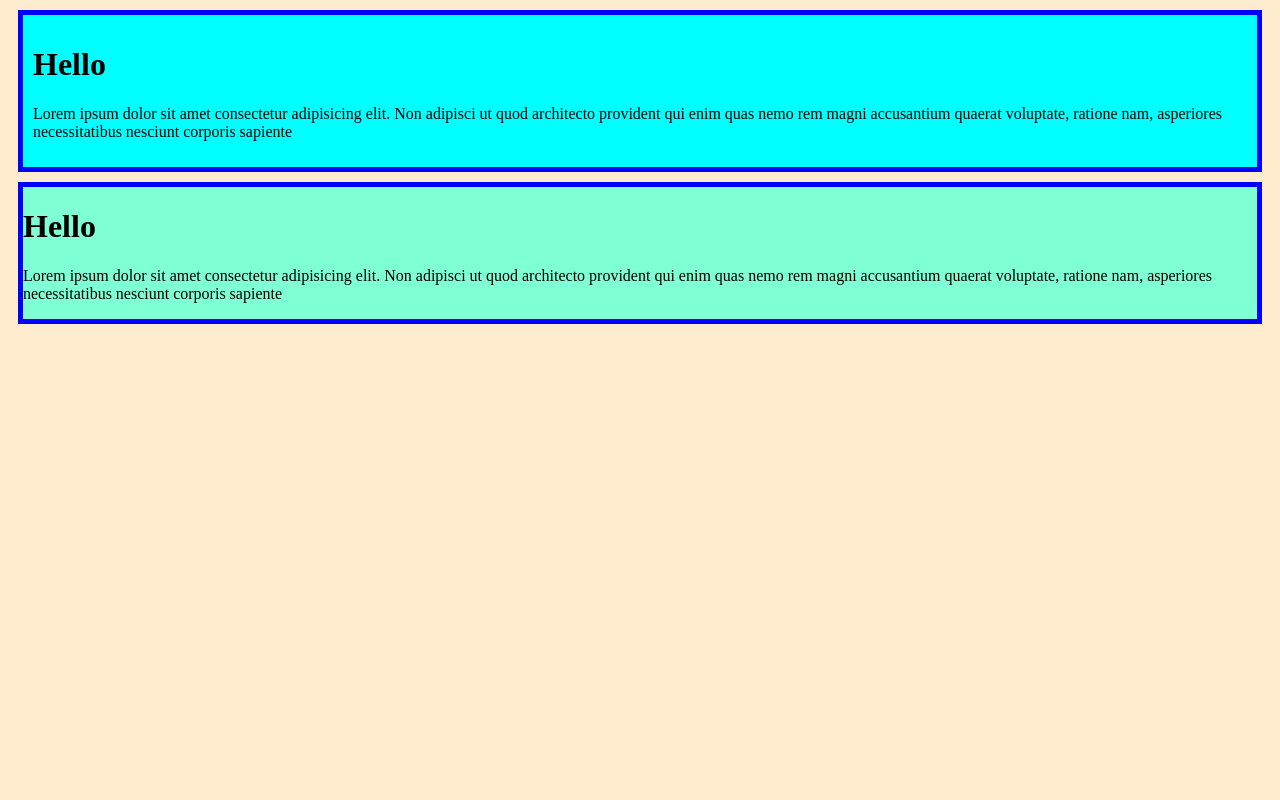
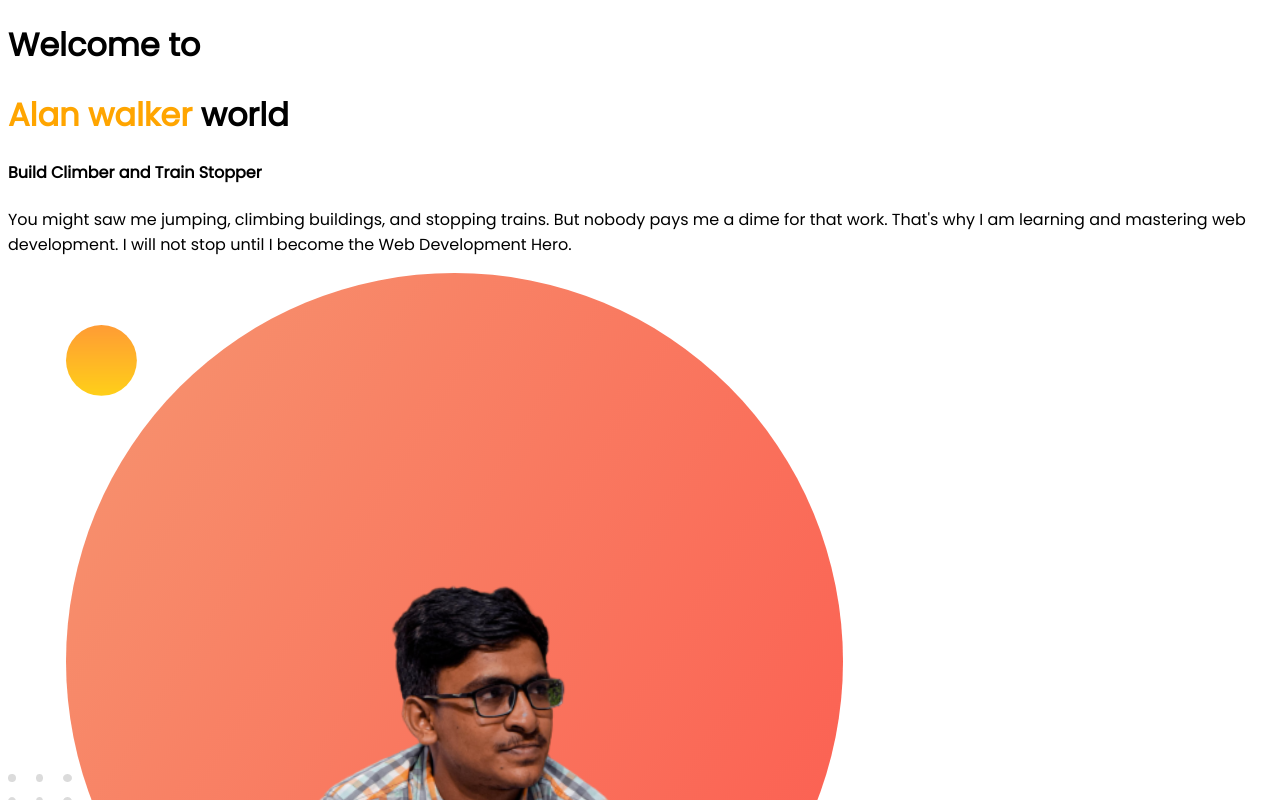
Before and after one commit to Samsuddin-Shohan/developer-portfolio, a plain HTML site: page index.html in a window 1280 px wide. Shown: the top 800 px of the page. Drawn offline with Linux system fonts and the light colour scheme.

Commit message:
pic & heading added in project

```diff
--- a/index.html
+++ b/index.html
@@ -6,17 +6,17 @@
     <meta name="viewport" content="width=device-width, initial-scale=1.0">
     <title>css demo</title>
     <link rel="stylesheet" href="style.css">
+    <link rel="preconnect" href="https://fonts.googleapis.com">
+    <link rel="preconnect" href="https://fonts.gstatic.com" crossorigin>
+    <link href="https://fonts.googleapis.com/css2?family=Poppins &display=swap" rel="stylesheet">
 </head>
 <body>
-    <div class = 'class-1'>
-        <h1>Hello</h1>
-        <p>Lorem ipsum dolor sit amet consectetur adipisicing elit. Non adipisci ut quod architecto provident qui enim quas nemo rem magni accusantium quaerat voluptate, ratione nam, asperiores necessitatibus nesciunt corporis sapiente</p>
-    </div>
-    <div class = 'class-2'>
-        <h1>Hello</h1>
-        <p>Lorem ipsum dolor sit amet consectetur adipisicing elit. Non adipisci ut quod architecto provident qui enim quas nemo rem magni accusantium quaerat voluptate, ratione nam, asperiores necessitatibus nesciunt corporis sapiente</p>
-    </div>
-
+    <h1>Welcome to</h1>
+    <h1><span class="name-oreange">Alan walker</span> world</h2>
+    <h4>Build Climber and Train Stopper </h4>
+    <p>You might saw me jumping, climbing buildings, and stopping trains. But nobody pays me a dime for that work. That's why I am learning and mastering web development. I will not stop until I become the Web Development Hero.
+    </p>
+    <img src="showOff/me_edit.png" alt="">
 
 </body>
 </html>
--- a/style.css
+++ b/style.css
@@ -1,14 +1,6 @@
 body {
-  background-color: blanchedalmond;
+  font-family: "Poppins", sans-serif;
 }
-.class-1 {
-  background-color: aqua;
-  border: 5px solid blue;
-  margin: 10px;
-  padding: 10px;
+.name-oreange {
+  color: orange;
 }
-.class-2 {
-  background-color: aquamarine;
-  border: 5px solid blue;
-  margin: 10px;
-}
```
